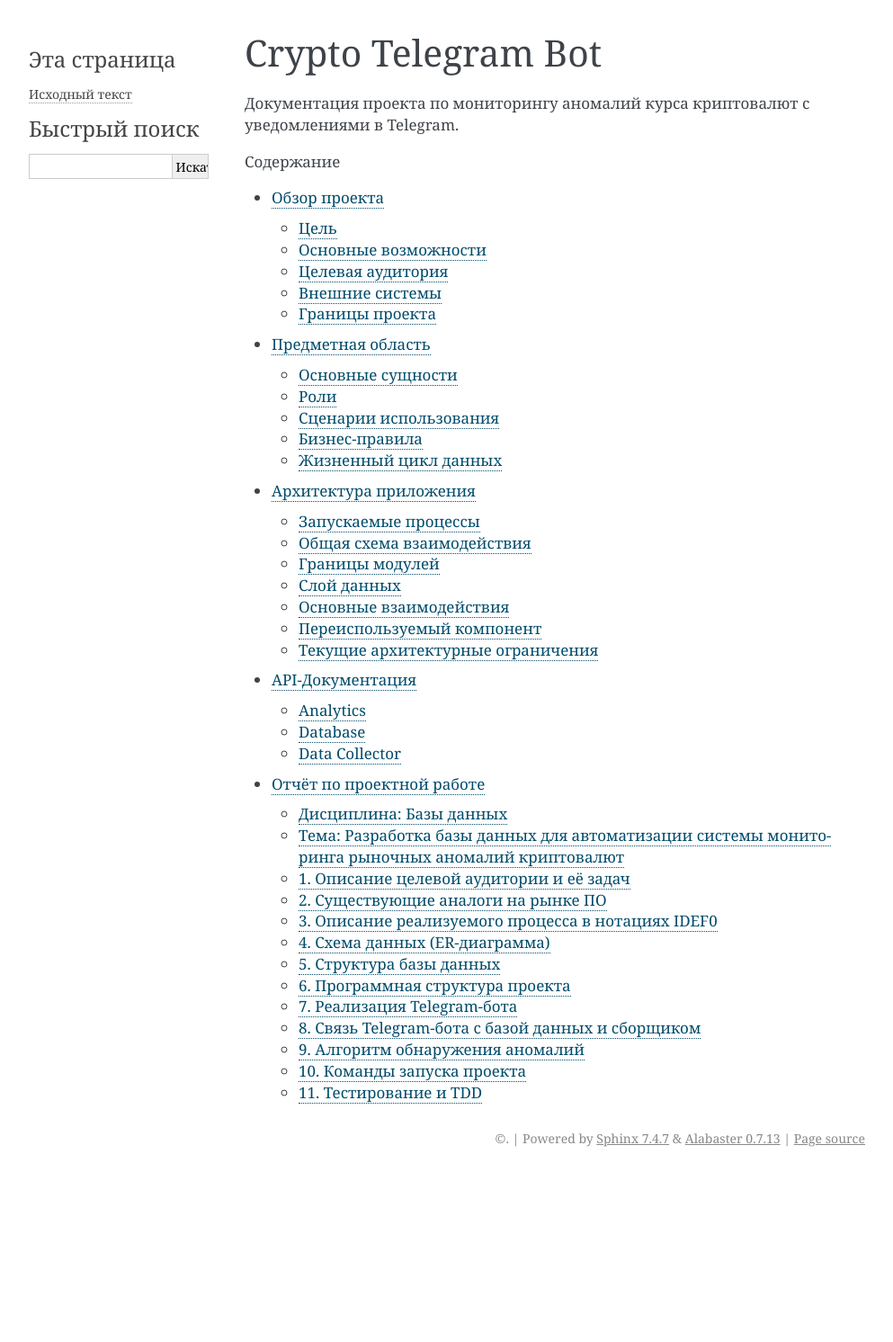
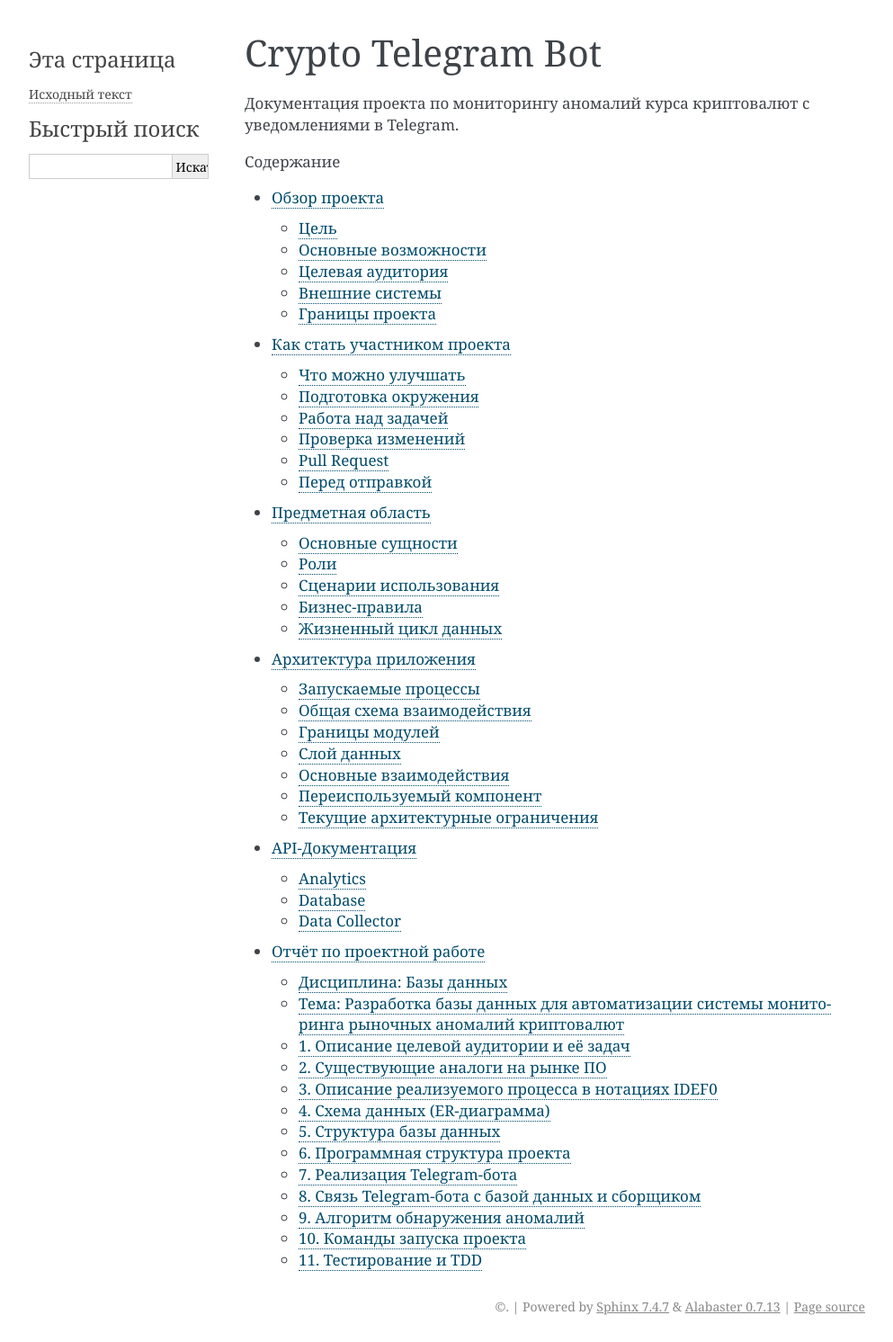
Before and after one commit to atnott/crypto-tg-bot, a Sphinx documentation site: the page built from docs/index.rst, in a window 1280 px wide. Shown: the whole page at 90% size, without its empty margins (148-1141 px from the left). Built offline with Sphinx 7.4.7, drawn with Linux system fonts in a browser that asks for light colours; before the commit the page ends 1305 px from its top, so only the background shows below that; some of the changed lines change nothing that is shown.

Commit message:
docs: add file for contributors

````diff
--- /dev/null
+++ b/docs/contributors.md
@@ -0,0 +1,101 @@
+# Как стать участником проекта
+
+Эта страница помогает быстро подключиться к разработке Crypto Telegram Bot.
+
+## Что можно улучшать
+
+В проект можно вносить:
+
+* исправления ошибок;
+* новые тесты;
+* улучшения Telegram-бота;
+* доработки аналитики;
+* документацию и диаграммы;
+* улучшения Makefile, Docker и окружения.
+
+## Подготовка окружения
+
+Создайте виртуальное окружение и установите зависимости:
+
+```bash
+python3 -m venv .venv
+source .venv/bin/activate
+pip install -r requirements.txt
+pip install -r docs/requirements.txt
+```
+
+Для запуска бота нужен файл `.env`:
+
+```text
+BOT_TOKEN=your_telegram_bot_token
+ADMIN_ID=your_telegram_id
+```
+
+Файл `.env`, локальные базы данных и кэши нельзя добавлять в Git.
+
+## Работа над задачей
+
+Выберите небольшую задачу и создайте отдельную ветку:
+
+```text
+docs/update-architecture
+feature/add-alert-settings
+fix/subscription-callback
+test/analytics-edge-cases
+```
+
+Один коммит должен описывать одно логическое изменение. Хорошие сообщения:
+
+```text
+docs: add contributor guide
+test: add analytics edge case tests
+fix: handle missing market timestamp
+build: add documentation build command
+```
+
+## Проверка изменений
+
+Перед Pull Request запустите:
+
+```bash
+make test
+make docs
+```
+
+Если менялась база данных:
+
+```bash
+make init
+make seed
+```
+
+Если менялся Docker:
+
+```bash
+make docker-up
+make docker-down
+```
+
+## Pull Request
+
+В Pull Request коротко укажите:
+
+* что изменилось;
+* зачем это было сделано;
+
+Пример:
+
+```text
+Что изменилось:
+- добавлена страница для участников проекта;
+- страница подключена в Sphinx.
+```
+
+## Перед отправкой
+
+Проверьте, что:
+
+* изменение относится к выбранной задаче;
+* тесты и документация запускаются;
+* новые страницы подключены в `docs/index.rst`;
+* в Git нет `.env`, локальной базы данных и временных файлов.
--- a/docs/index.rst
+++ b/docs/index.rst
@@ -9,6 +9,7 @@
    :caption: Содержание
 
    overview
+   contributors
    domain
    architecture
    api
````
